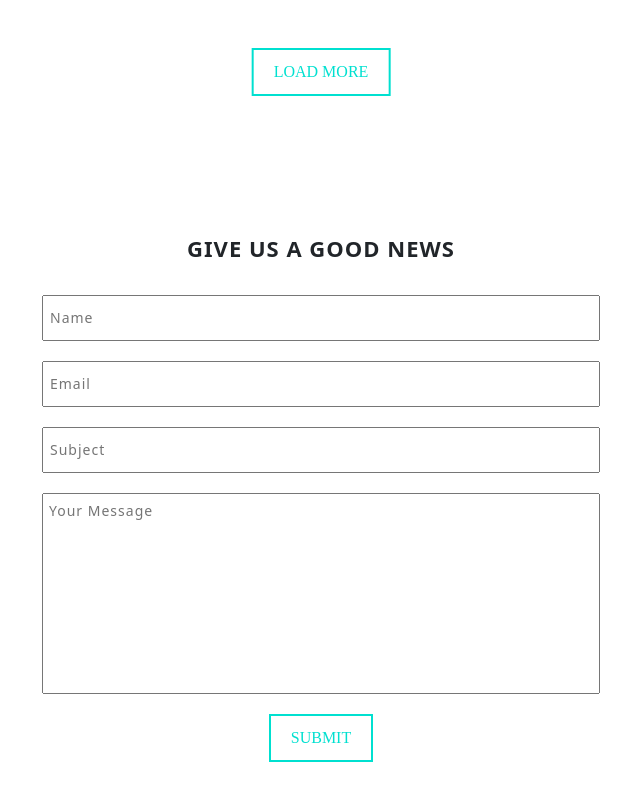
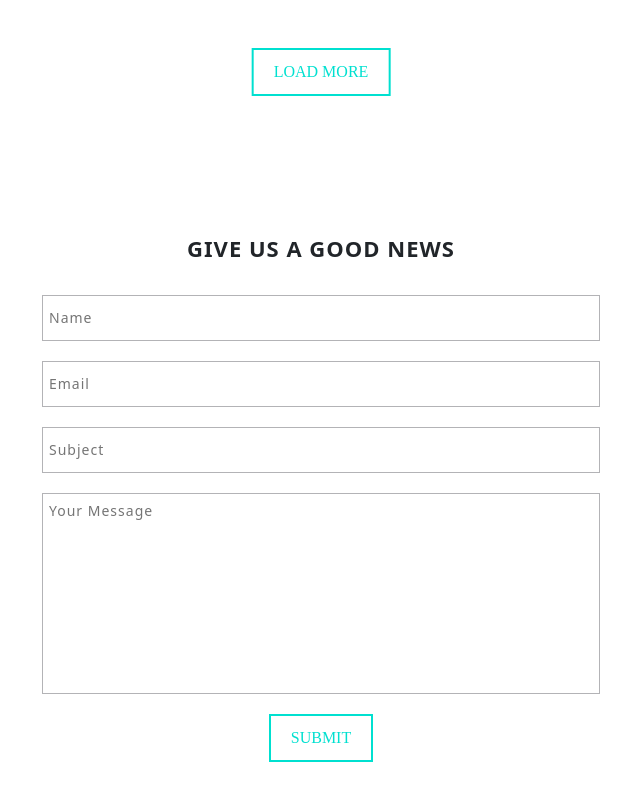
Before and after one commit to Le0nar/tajam_test, a React (Create React App) app: page / in a window 1280 px wide. Shown: the part 3725-4525 px from the top of the page, without its empty margins (319-959 px from the left). Built offline with nearby package versions, Linux system fonts and the light colour scheme.

Commit message:
fix input border

```diff
--- a/src/components/main/contacts/contacts.scss
+++ b/src/components/main/contacts/contacts.scss
@@ -19,6 +19,7 @@
             font-size: 14px;
             letter-spacing: 1px;
             font-weight: 300;
+            border: solid 1px #B3B3B6;
             // color,ff
         }
         &__text-area {
@@ -29,6 +30,7 @@
             font-size: 14px;
             letter-spacing: 1px;
             font-weight: 300;
+            border: solid 1px #B3B3B6;
             // color,ff
         }
         &__btn {
```
